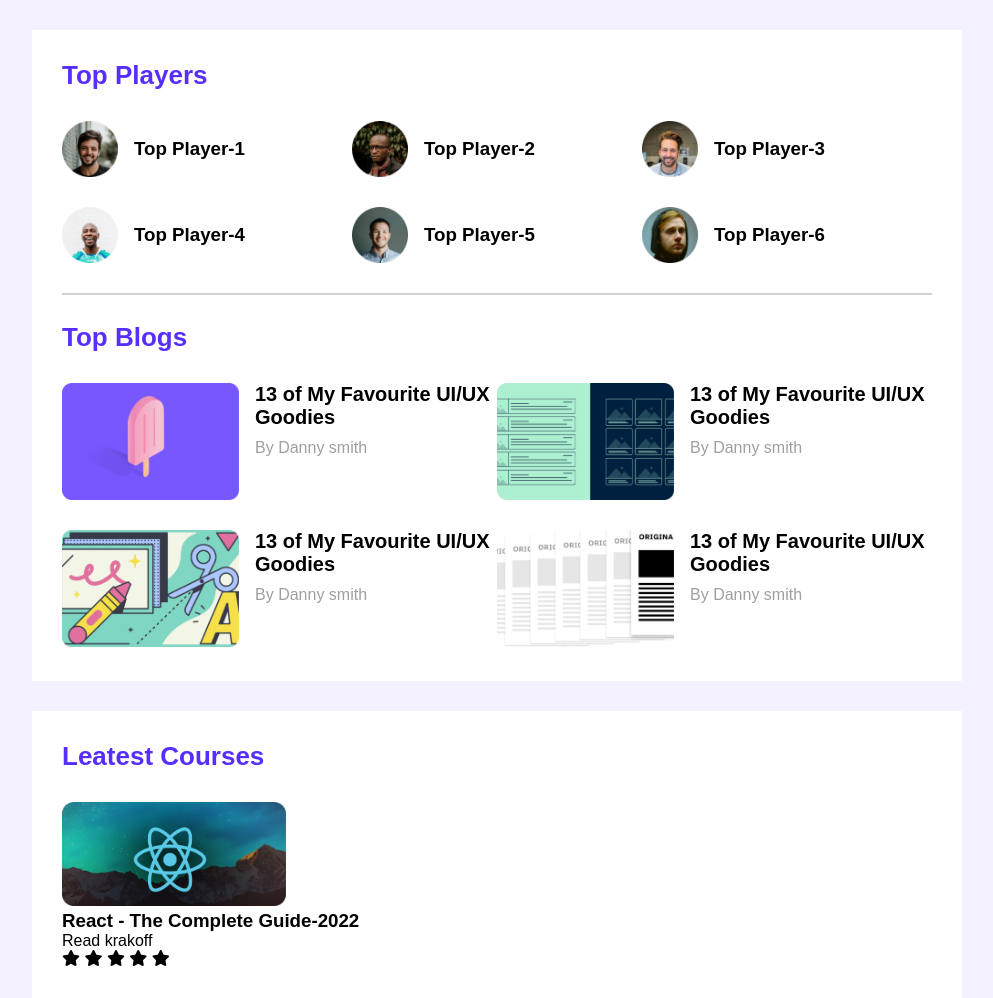
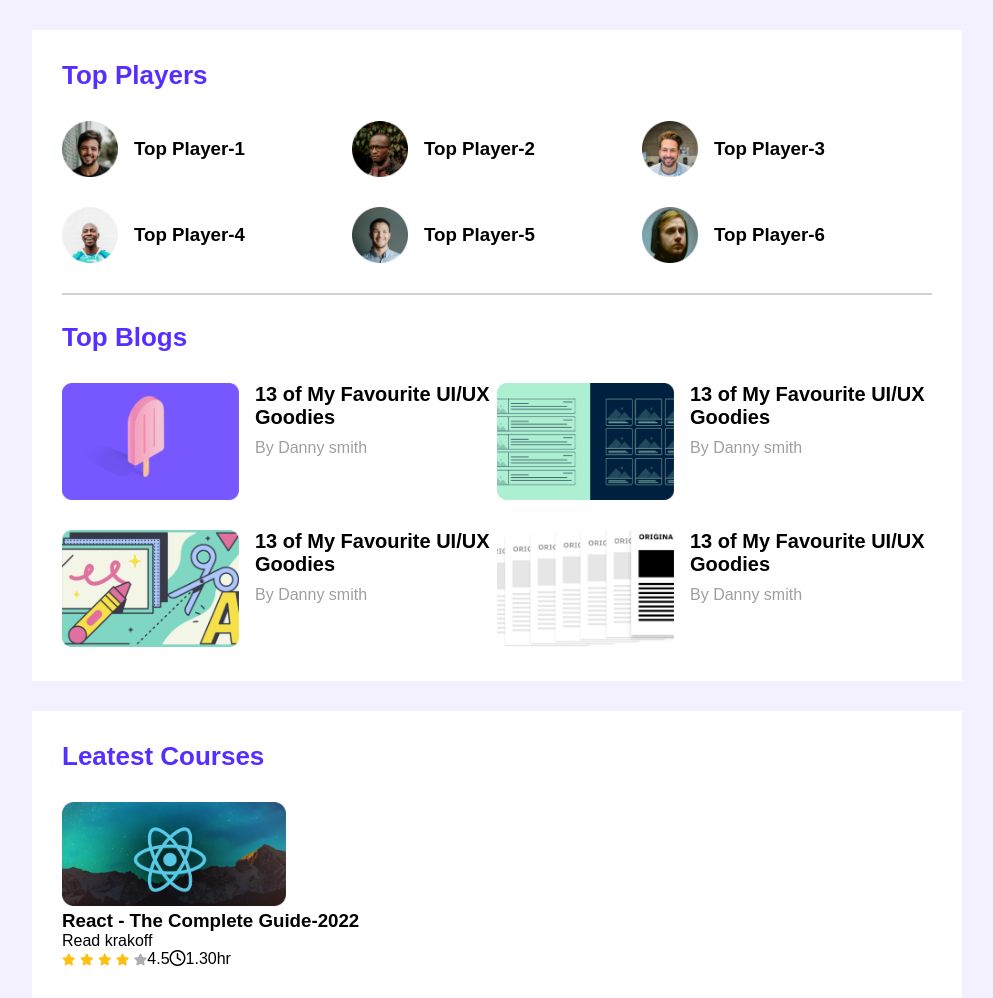
Before and after one commit to Fatema04/project_leader-board, a plain HTML site: page index.html in a window 1280 px wide. Shown: the whole page, without its empty margins (143-1136 px from the left). Drawn offline with Linux system fonts and the light colour scheme.

Commit message:
5th part

```diff
--- a/index.html
+++ b/index.html
@@ -110,7 +110,11 @@
                             <i class="fa-solid fa-star filled"></i>
                             <i class="fa-solid fa-star filled"></i>
                             <i class="fa-solid fa-star filled"></i>
-                            <i class="fa-solid fa-star"></i>
+                            <i class="fa-solid fa-star empty"></i>
+                        </div>
+                        <p>4.5</p>
+                        <div class="course-duration">
+                            <i class="fa-regular fa-clock"></i>1.30hr
                         </div>
                     </div>
 
--- a/style.css
+++ b/style.css
@@ -108,3 +108,23 @@ hr {
     width: 224px;
     height: 104px;
 }
+
+.fa-star {
+    font-size:
+        12px;
+}
+
+
+.fa-star.filled {
+    color: #FFC014;
+}
+
+.fa-star.empty {
+    color:
+        #AEAEAE;
+}
+
+.course-info {
+    display: flex;
+
+}
```
